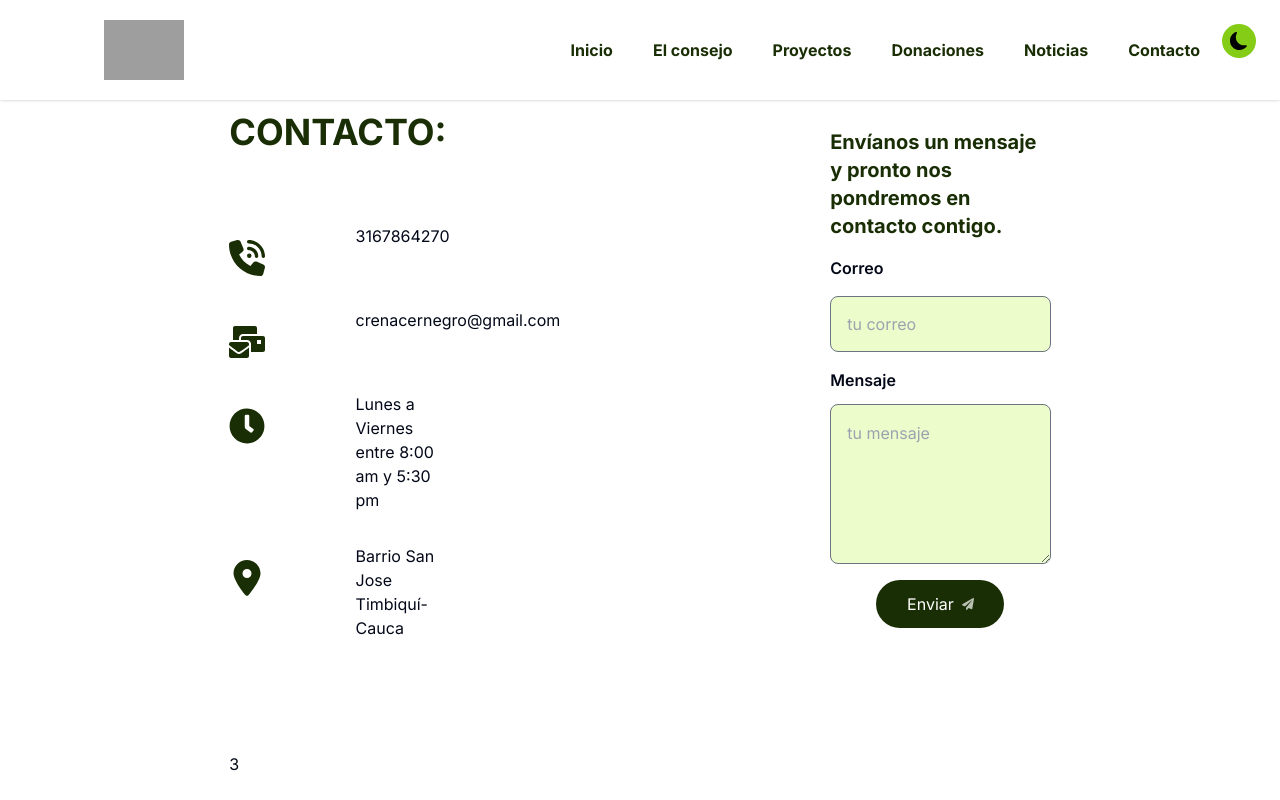
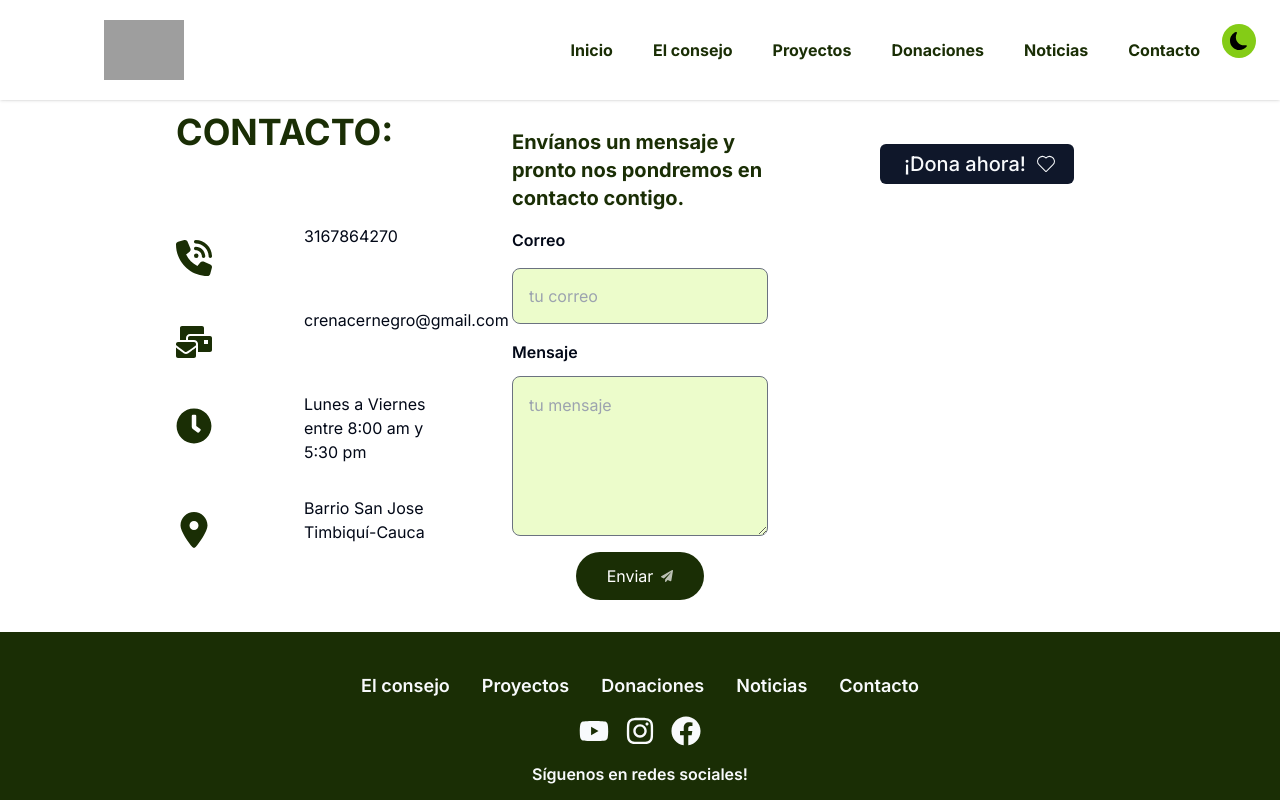
Before and after one commit to crenacernegro/renacer-front, a Next.js app: page /contact in a window 1280 px wide. Shown: the top 800 px of the page. Built offline with nearby package versions, Linux system fonts and the light colour scheme; no server answers; grey boxes are pictures that could not be loaded.

Commit message:
added donate button

```diff
--- a/src/app/(routes)/contact/page.tsx
+++ b/src/app/(routes)/contact/page.tsx
@@ -3,16 +3,17 @@ import { FaPhoneVolume } from "react-icons/fa6";
 import { FaMailBulk } from "react-icons/fa";
 import { FaClock } from "react-icons/fa";
 import { FaLocationDot } from "react-icons/fa6";
-import { Separator } from "@/components/ui/separator";
+import { Button } from "@/components/ui/button";
+import { CiHeart } from "react-icons/ci";
 
 const ContactPage = () => {
   return (
     <>
-      <div className="mt-24 mb-4 grid grid-cols-1 gap-x-20 w-2/3 m-auto p-4 md:grid md:grid-cols-3 md:gap-20">
+      <div className="mt-24 mb-4 grid grid-cols-1 w-3/4  m-auto p-4 md:grid md:grid-cols-3 md:gap-20">
         <div className="mb-8">
           <p className="text-4xl font-bold text-lime-950 mb-4">CONTACTO:</p>
           <br />
-          <div className="grid grid-cols-2 gap-8 mt-8">
+          <div className="grid grid-cols-2 grid-rows-2 gap-8 mt-8 gap-x-0">
             <FaPhoneVolume
               className="text-4xl text-lime-950"
               style={{ marginTop: "1rem" }}
@@ -38,11 +39,16 @@ const ContactPage = () => {
             </div>
           </div>
         </div>
-        <br />
+
         <div className="mt-4">
           <ContactForm />
         </div>
-        <div>3</div>
+        <div>
+          <Button className="mt-8 text-xl ml-8">
+            <p className="px-2">¡Dona ahora!</p>
+            <CiHeart className="text-2xl" />
+          </Button>
+        </div>
       </div>
     </>
   );
```
